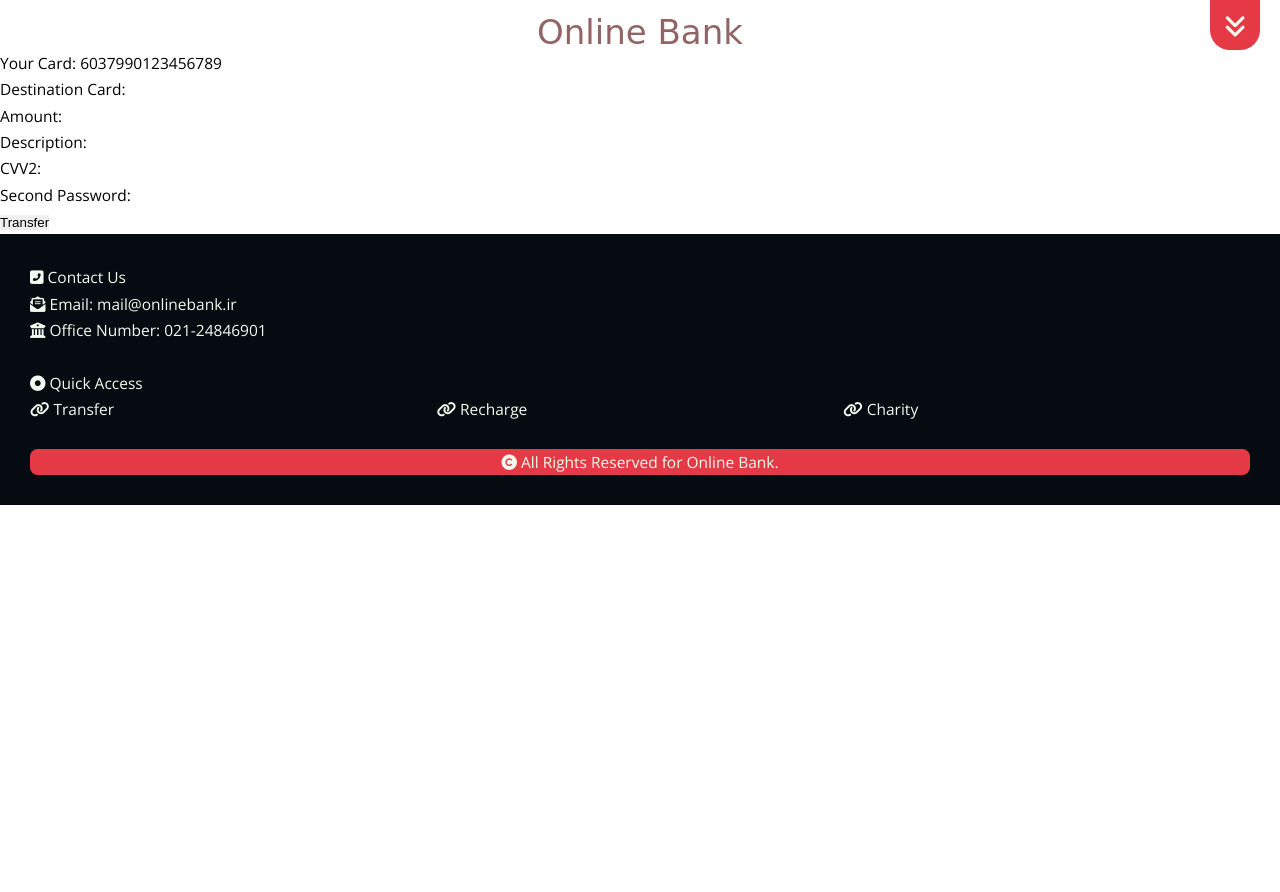
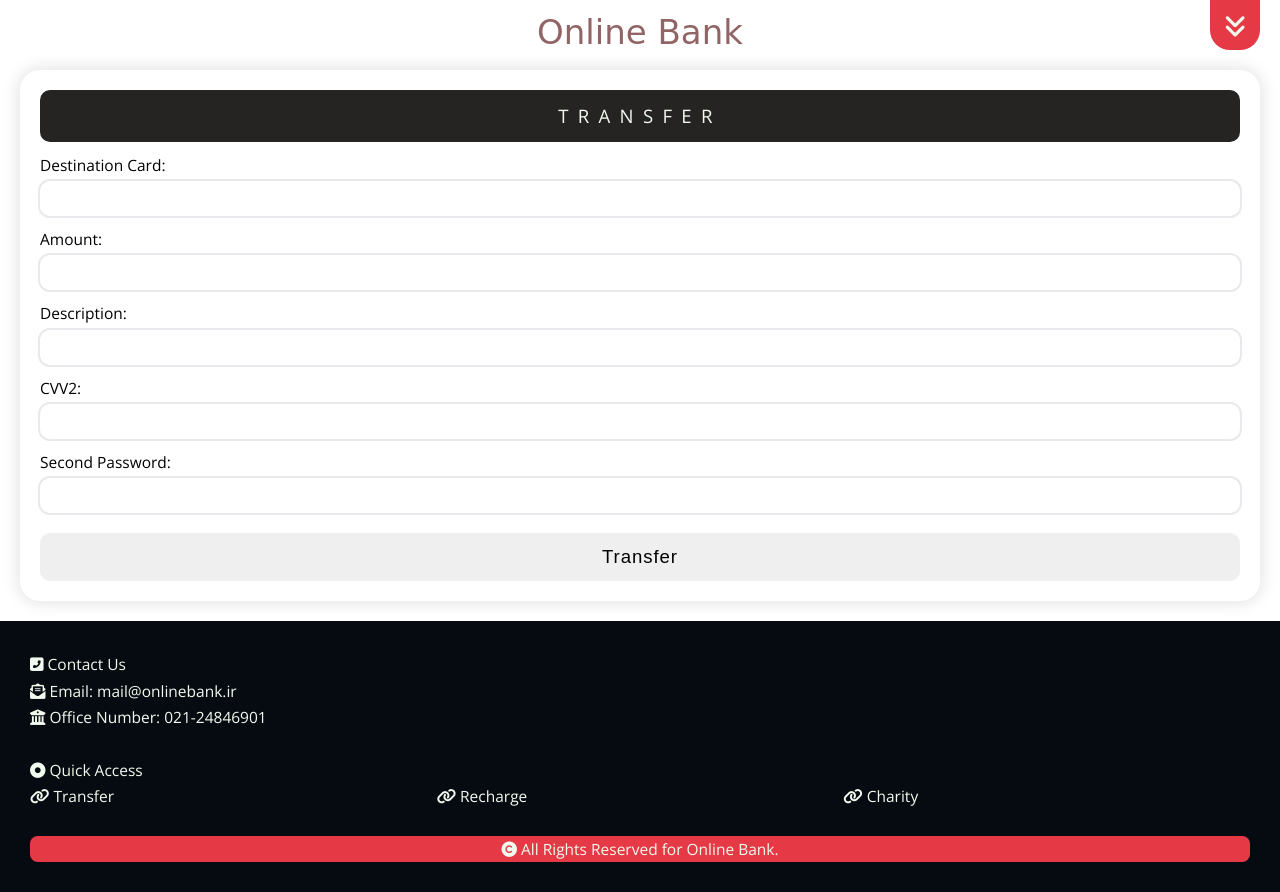
Before and after one commit to MHBahrampour/online-bank, a Django app: page /app/transfer/ in a window 1280 px wide. Before the commit the page ends 505 px from the top, so only its background shows below. Run offline with Django 4.2, Linux system fonts and the light colour scheme; a user stored in the database is signed in; data comes from the database, SQL or seed files in the repository; both versions use the stored data as it was after the commit; some web fonts are replaced.

Commit message:
Forms completed

```diff
--- a/app/static/app/css/styles.css
+++ b/app/static/app/css/styles.css
@@ -43,6 +43,14 @@
   --light-blue: #A8DADC;
   --blue: #457B9D;
   --dark-blue: #1D3557;
+
+  /* Theme of differente sections */
+  --credit-th: #fe6d73;
+  --transactions-th: #17c3b2;
+  --transfer-th: #252422;
+  --recharge-th: #F0BF70;
+  --charity-th: #227c9d;
+  --profile-th: #E5989B;
 }
 
 
@@ -96,12 +104,12 @@ a {
 }
 
 /* Puts an element vertically and horizontally in the center */
-.center {
+/* .center {
   position: absolute;
   left: 50%;
   top: 50%;
   transform: translate(-50%, -50%);
-}
+} */
 
 .grid-center {
   display: grid;
@@ -132,6 +140,7 @@ a {
   display: grid;
   grid-template-columns: 1fr;
   grid-template-rows: min-content 1fr min-content;
+  padding: 2rem;
 }
 
 /* -- 4 HOME PAGE -- */
@@ -206,7 +215,6 @@ a {
   text-transform: uppercase;
   letter-spacing: 0.5em;
 
-  background-color: var(--white);
   color: var(--white);
   padding: 1rem;
 
@@ -339,15 +347,13 @@ a {
 
   margin-bottom: 2rem;
 
-  font-size: 2.5rem;
+  font-size: 3rem;
   color: var(--black);
 
   cursor: pointer;
 
   transition: all 0.3s ease-in-out;
 }
-
-.sidenav .social-media i:hover { font-size: 3rem; }
 
 .sidenav .social-media .sm-1 { color: #1c8adb;}
 .sidenav .social-media .sm-2 { color: #cb12ab;}
@@ -362,7 +368,6 @@ a {
   grid-template-columns: 1;
   grid-template-rows: repeat(5, min-content);
   gap: 1rem;
-  padding: 2rem 1rem 3rem 1rem;
 }
 
 .dashboard-item {
@@ -370,7 +375,7 @@ a {
   grid-template-rows: 1fr;
 
   border-radius: 1rem;
-  box-shadow: 0px 0px 25px 2.5px rgba(0,0,0,0.1);
+  box-shadow: 0px 0px 15px 3px rgba(0,0,0,0.1);
 
   transition: all 0.5s ease-in-out;
 }
@@ -383,12 +388,12 @@ a {
   grid-template-columns: 80% 20%;
 }
 
-.dashboard-item:nth-child(1) { background-color: #fe6d73; }
-.dashboard-item:nth-child(2) { background-color: #17c3b2; }
-.dashboard-item:nth-child(3) { background-color: #252422;}
-.dashboard-item:nth-child(4) { background-color: #F0BF70; }
-.dashboard-item:nth-child(5) { background-color: #227c9d; }
-.dashboard-item:nth-child(6) { background-color: #E5989B; }
+.dashboard-item:nth-child(1) { background-color: var(--credit-th); }
+.dashboard-item:nth-child(2) { background-color: var(--transactions-th); }
+.dashboard-item:nth-child(3) { background-color: var(--transfer-th); }
+.dashboard-item:nth-child(4) { background-color: var(--recharge-th); }
+.dashboard-item:nth-child(5) { background-color: var(--charity-th); }
+.dashboard-item:nth-child(6) { background-color: var(--profile-th); }
 
 .dashboard-item:hover { margin: 0.7rem;}
 .dashboard-item:hover .text p:first-child { letter-spacing: 0.2em; }
@@ -415,8 +420,98 @@ a {
   transition: all 0.5s ease-in-out;
 }
 
+.dashboard-item .text p:last-child {
+  white-space: nowrap;
+  overflow: hidden;
+  text-overflow: ellipsis;
+}
 
-/* -- 7 HEADER -- */
+
+/* -- 7 Forms -- */
+.form {
+  border-radius: 2rem;
+  box-shadow: 0px 0px 15px 3px rgba(0,0,0,0.1);
+  padding: 2rem;
+}
+
+.form .title {
+  font-size: 1.2em;
+  text-align: center;
+  text-transform: uppercase;
+  letter-spacing: 0.5em;
+
+  background-color: var(--black);
+  color: var(--white);
+  padding: 1rem;
+  margin-bottom: 1rem ;
+
+  border-radius: 1rem;
+}
+
+.form .title.transfer { background-color: var(--transfer-th); }
+.form .title.recharge { background-color: var(--recharge-th); }
+.form .title.charity  { background-color: var(--charity-th); }
+
+.form input[type=text],
+.form input[type=password] {
+  padding: 1rem;
+  border-radius: 1rem;
+  width: 100%;
+  outline: 2px solid #e9e9ed;
+}
+
+.form input[type=text]:focus,
+.form input[type=password]:focus {
+  outline: 2px solid var(--blue);
+}
+
+.form button {
+  padding: 1rem;
+  width: 100%;
+  border-radius: 1rem;
+  margin-top: 1rem;
+
+  font-size: 1.2em;
+  letter-spacing: 0.05em;
+
+  line-height: 1.5;
+  cursor: pointer;
+
+  transition: all 0.5s ease-in-out;
+}
+
+.form button:hover { box-shadow: inset 0px 0px 5px 1px rgba(0,0,0,0.1); }
+
+
+
+.form .field-wrapper { margin-bottom: 1rem; }
+
+.form label { display: block; margin-bottom: 0.3rem; }
+
+.form select {
+  border-radius: 1rem;
+
+  padding: 1rem;
+  width: 100%;
+
+  background-color: #fff;
+  outline: 2px solid #e9e9ed;
+
+  cursor: pointer;
+
+  appearance: none;
+  background-image: url("/static/app/down-arrow.png");
+  background-size: 1.4rem;
+  background-position: calc(100% - 2rem) center;
+  background-repeat: no-repeat;
+}
+
+.form select:focus {
+  margin-bottom: 1rem;
+}
+
+
+/* -- 8 FOOTER & FOOTER -- */
 .header {
   position: sticky;
   top: 0;
@@ -443,8 +538,6 @@ a {
   100%  { color: #fe6d73; }
 }
 
-
-/* -- 8 FOOTER -- */
 .footer {
   padding: 3rem;
 
--- a/app/templates/app/charity.html
+++ b/app/templates/app/charity.html
@@ -5,6 +5,9 @@
 {% endblock %}
 
 {% block content %}
+
+  <div class="form">
+    <p class="title charity">Charity</p>
 
     <form method="post">
       {% csrf_token %}
@@ -25,4 +28,5 @@
       <button type="submit">Transfer</button>
 
     </form>
+  </div>
 {% endblock %}
--- a/app/templates/app/recharge.html
+++ b/app/templates/app/recharge.html
@@ -5,6 +5,9 @@
 {% endblock %}
 
 {% block content %}
+
+  <div class="form">
+    <p class="title recharge">Recharge</p>
 
     <form method="post">
       {% csrf_token %}
@@ -27,4 +30,5 @@
       <button type="submit">Purchase</button>
 
     </form>
+  </div>
 {% endblock %}
--- a/app/templates/app/transfer.html
+++ b/app/templates/app/transfer.html
@@ -6,7 +6,9 @@
 
 {% block content %}
 
-  <p>Your Card: {{ sender }} </p>
+  <div class="form">
+    <p class="title transfer">Transfer</p>
+
     <form method="post">
       {% csrf_token %}
 
@@ -23,7 +25,8 @@
         </div>
       {% endif %}
 
-    <button type="submit">Transfer</button>
+      <button type="submit" class="transfer">Transfer</button>
 
     </form>
+  </div>
 {% endblock %}
--- a/app/templates/base.html
+++ b/app/templates/base.html
@@ -35,11 +35,8 @@
       {% with url_name=request.resolver_match.url_name %}
         <div class="items">
           {% if user.is_authenticated %}
-          <a href="{% url 'app:dashboard' %}"
-            class="{% if url_name == 'dashboard' %}active{% endif %}">dashboard
-          </a>
-            <a href="{% url 'app:profile' %}"
-              class="{% if url_name == 'profile' %}active{% endif %}">profile
+            <a href="{% url 'app:dashboard' %}"
+              class="{% if url_name == 'dashboard' %}active{% endif %}">dashboard
             </a>
             <a href="{% url 'app:transactions' %}"
               class="{% if url_name == 'transactions' %}active{% endif %}" >transactions
@@ -52,6 +49,9 @@
             </a>
             <a href="{% url 'app:charity' %}"
               class="{% if url_name == 'charity' %}active{% endif %}">charity
+            </a>
+            <a href="{% url 'app:profile' %}"
+              class="{% if url_name == 'profile' %}active{% endif %}">profile
             </a>
             <a href="{% url 'user:logout' %}"
               class="{% if url_name == 'logout' %}active{% endif %}">logout
```
Also changed, not shown: app/templates/app/dashboard.html (+7 -7 lines), app/static/app/down-arrow.png (added), db.sqlite3. Lines whose indentation alone changed are shown as unchanged.
